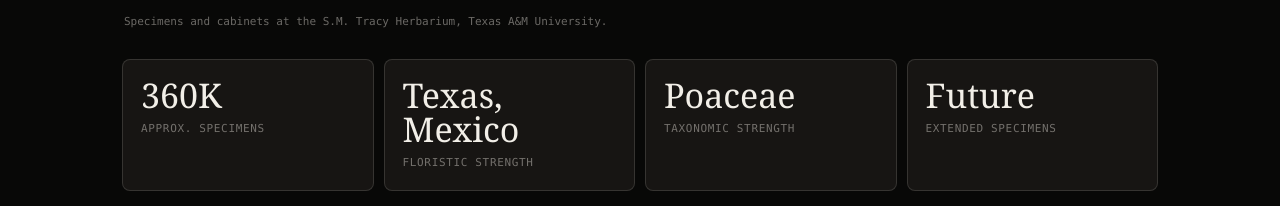
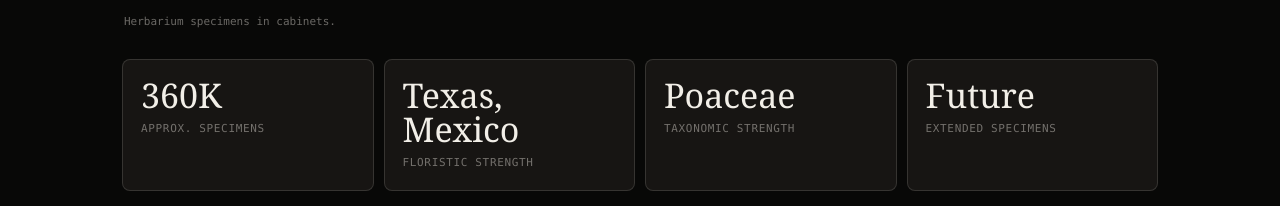
Before and after one commit to Erythroxylum/whiteplantsystematics.org, a Jekyll site: the page built from herbarium.html, in a window 1280 px wide. Shown: the part 867-1073 px from the top of the page. Built offline with Jekyll 4.4.1, drawn with Linux system fonts in a browser that asks for light colours.

Commit message:
new pic herb

```diff
--- a/herbarium.html
+++ b/herbarium.html
@@ -22,7 +22,7 @@
     class="hero-img"
     src="assets/img/sm-tracy-herbarium-hero.png"
     alt="Rows of herbarium cabinets at the S.M. Tracy Herbarium, with one open cabinet showing stacked specimen folders">
-  <figcaption>Specimens and cabinets at the S.M. Tracy Herbarium, Texas A&amp;M University.</figcaption>
+  <figcaption>Herbarium specimens in cabinets.</figcaption>
 </figure>
 
 <div class="stats-row">
```
Also changed, not shown: 2 other files.
